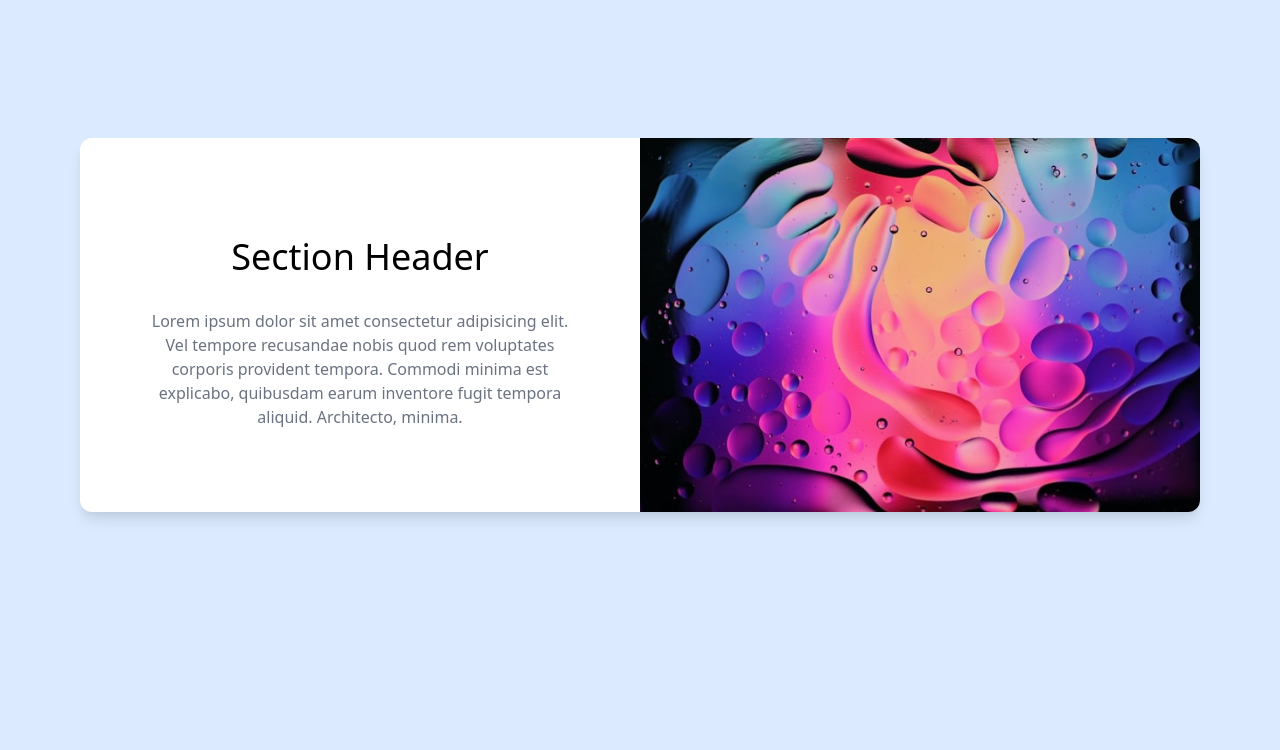
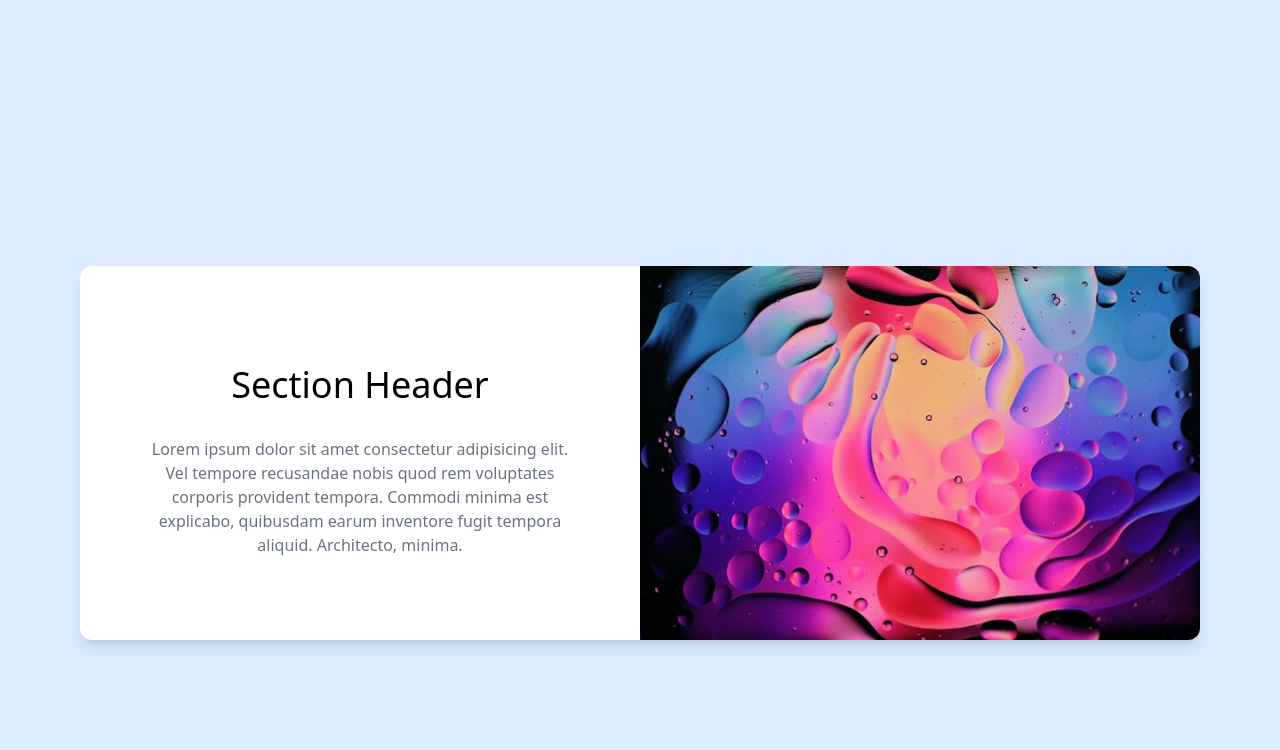
Before and after one commit to farazzhh/DarkModeButton, a React (Create React App) app in the folder project/: page / in a window 1280 px wide. Shown: the part 860-1610 px from the top of the page. Built offline with nearby package versions, Linux system fonts and the light colour scheme; the HTML template or start-up script is replaced by a standard one.

Commit message:
edit section

```diff
--- a/project/src/Components/Sections.jsx
+++ b/project/src/Components/Sections.jsx
@@ -2,7 +2,7 @@ import React from "react";
 
 const Sections = ({  side, src }) => {
   return (
-    <section className="dark:bg-gray-600 bg-blue-100 w-screen flex items-center pb-36 lg:pb-60">
+    <section className="dark:bg-gray-600 bg-blue-100 w-screen flex items-center py-32 lg:pb-60">
       <div className="container  mx-auto">
         <div className="min-h-96 shadow-lg rounded-xl overflow-hidden  dark:bg-gray-200 bg-white">
           <div
```
